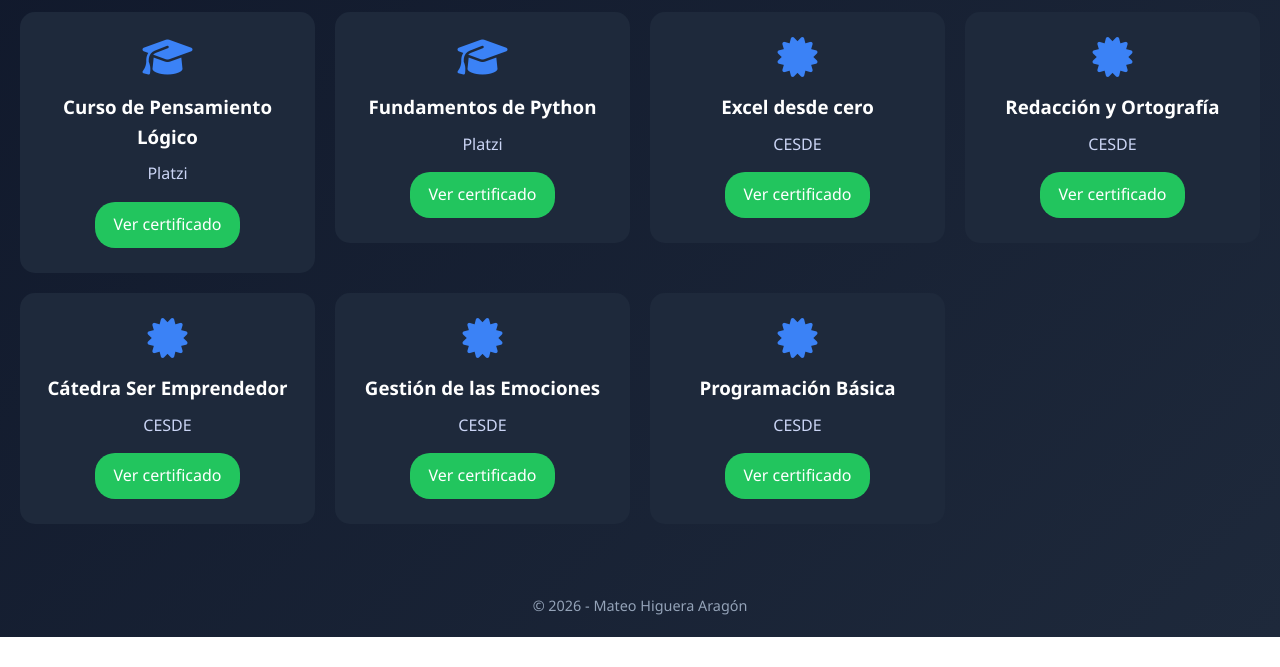
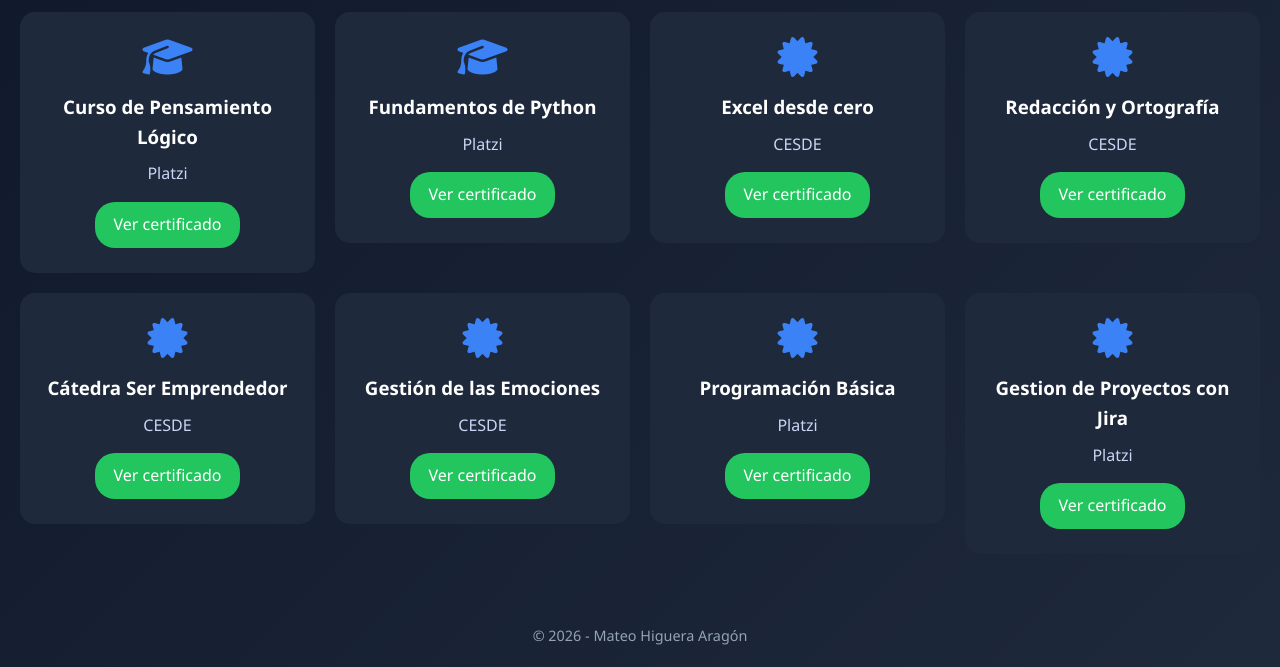
Before and after one commit to Mateo1016/Certificados-, a plain HTML site: page index.html in a window 1280 px wide. Shown: the part 312-979 px from the top of the page. Before the commit the page ends 949 px from the top, so only its background shows below. Drawn offline with Linux system fonts and the light colour scheme.

Commit message:
certificado jira

```diff
--- a/index.html
+++ b/index.html
@@ -93,16 +93,28 @@
             </article>
         </li>
 
-                <li>
+        <li>
             <article class="card">
                 <i class="fa-solid fa-certificate icon"></i>
                 <h3>Programación Básica</h3>
-                <p>CESDE</p>
+                <p>Platzi</p>
                 <a class="btn" href="https://platzi.com/p/mhiguera/curso/3208-programacion-basica/diploma/detalle/" target="_blank">
                     Ver certificado
                 </a>
             </article>
         </li>
+
+        <li>
+            <article class="card">
+                <i class="fa-solid fa-certificate icon"></i>
+                <h3>Gestion de Proyectos con Jira</h3>
+                <p>Platzi</p>
+                <a class="btn" href="https://platzi.com/p/mhiguera/curso/11967-proyectos-jira/diploma/detalle/" target="_blank">
+                    Ver certificado
+                </a>
+            </article>
+        </li>
+
 
     </ul>
 </section>
```
Also changed, not shown: 1 other file.
